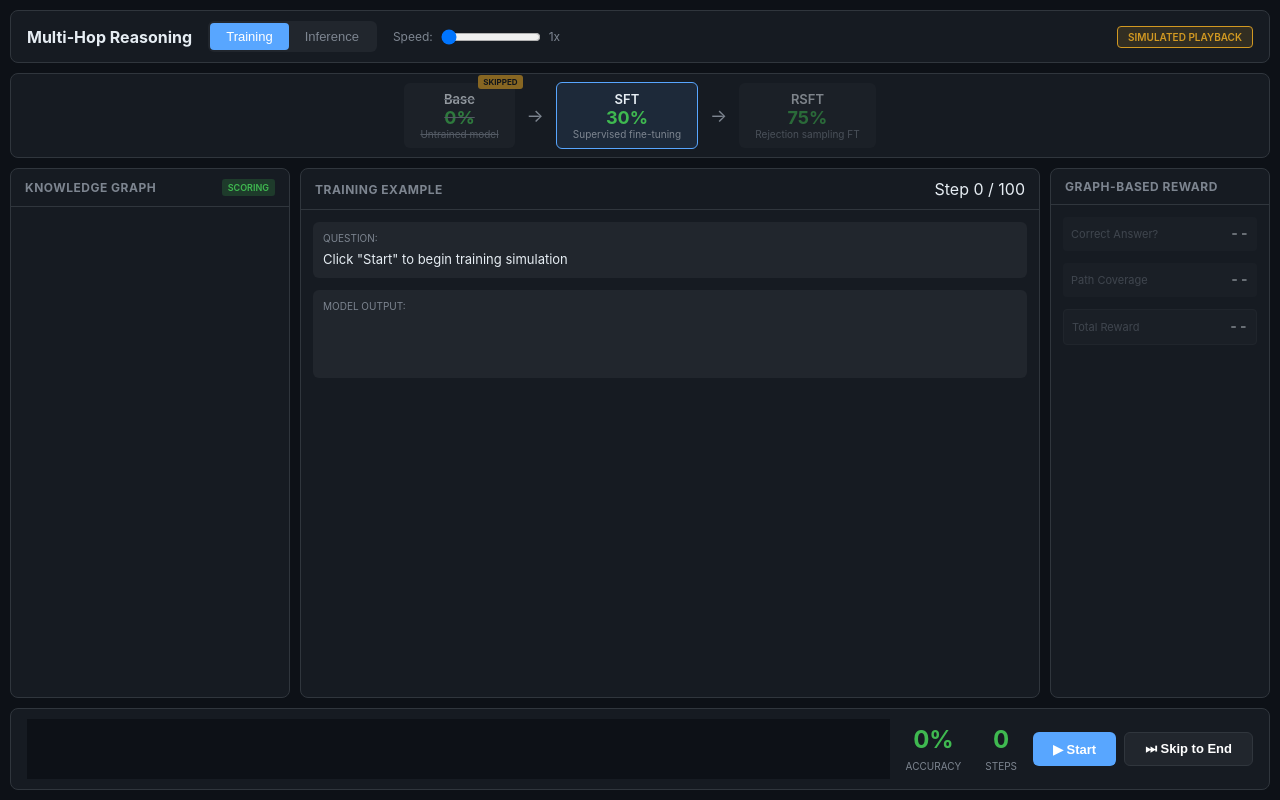
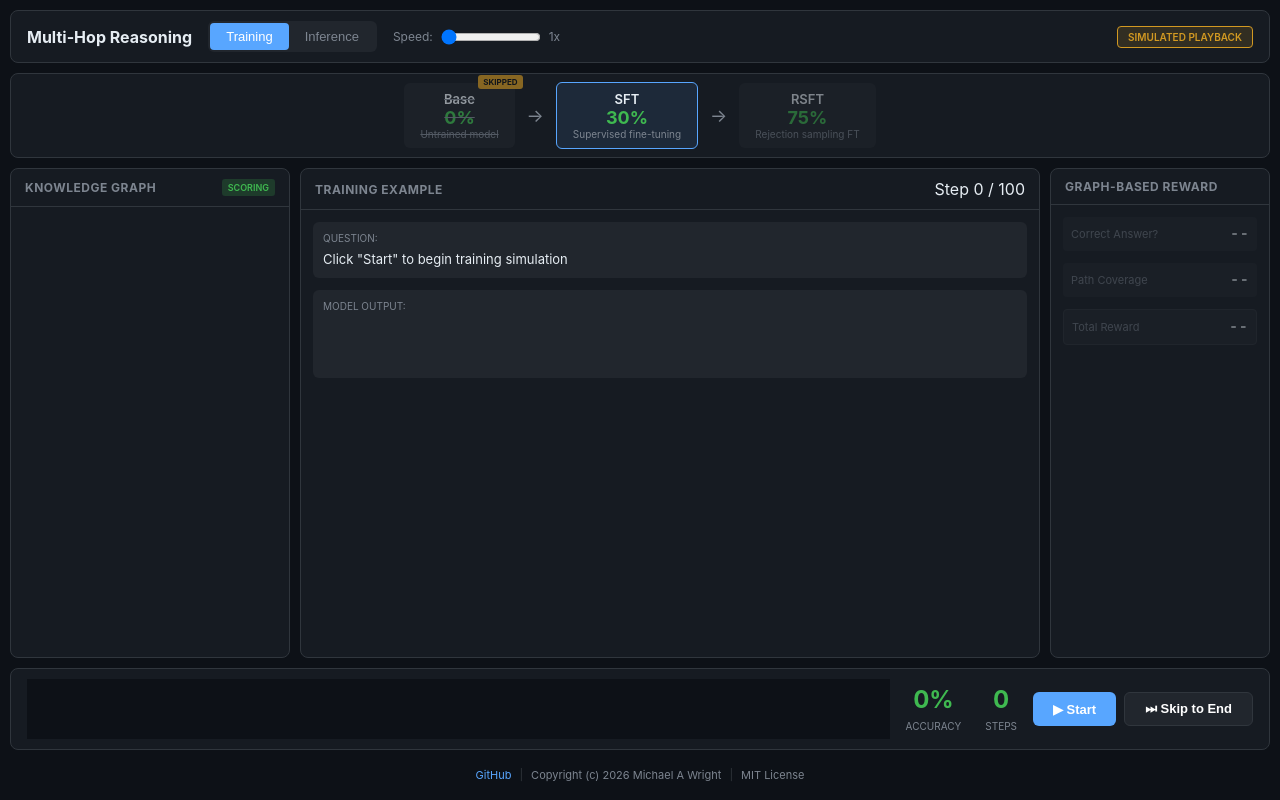
Before and after one commit to softwarewrighter/multi-hop-reasoning, a plain HTML site: page docs/index.html in a window 1280 px wide. Drawn offline with Linux system fonts and the light colour scheme.

Commit message:
Add live demo URL to README and footer to demo
- README: Add live demo link to softwarewrighter.github.io
- Demo footer: GitHub link, copyright, MIT license
- Footer styling in style.css

Co-Authored-By: Claude Opus 4.5 <noreply@anthropic.com>

```diff
--- a/docs/index.html
+++ b/docs/index.html
@@ -192,6 +192,15 @@
                 <button id="skip-test-btn" class="action-btn secondary">⏭ Skip</button>
             </div>
         </div>
+
+        <!-- Footer -->
+        <footer class="footer">
+            <a href="https://github.com/softwarewrighter/multi-hop-reasoning" target="_blank">GitHub</a>
+            <span class="separator">|</span>
+            <span>Copyright (c) 2026 Michael A Wright</span>
+            <span class="separator">|</span>
+            <span>MIT License</span>
+        </footer>
     </div>
 
     <script src="/multi-hop-reasoning/app.js"></script>
--- a/docs/style.css
+++ b/docs/style.css
@@ -492,3 +492,27 @@ body {
 }
 
 .progress-bar { height: 100%; width: 0%; background: var(--accent); transition: width 0.3s; }
+
+/* Footer */
+.footer {
+    display: flex;
+    justify-content: center;
+    align-items: center;
+    gap: 8px;
+    padding: 8px 16px;
+    font-size: 11px;
+    color: var(--text-dim);
+}
+
+.footer a {
+    color: var(--accent);
+    text-decoration: none;
+}
+
+.footer a:hover {
+    text-decoration: underline;
+}
+
+.footer .separator {
+    color: var(--border);
+}
```
Also changed, not shown: 1 other file.
